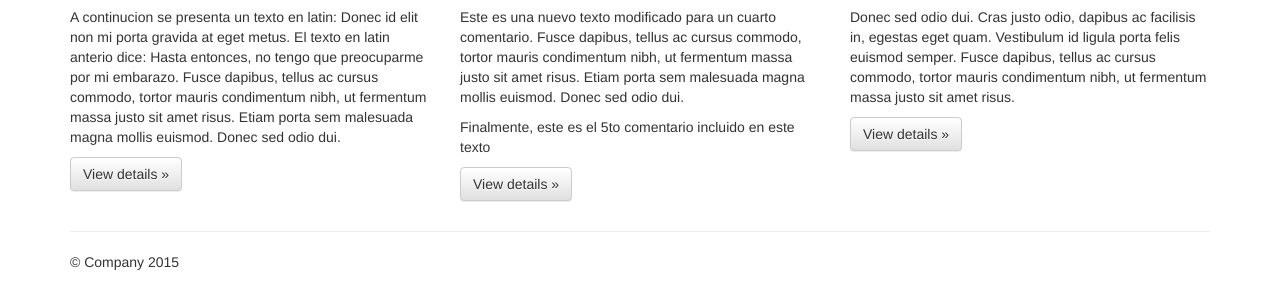
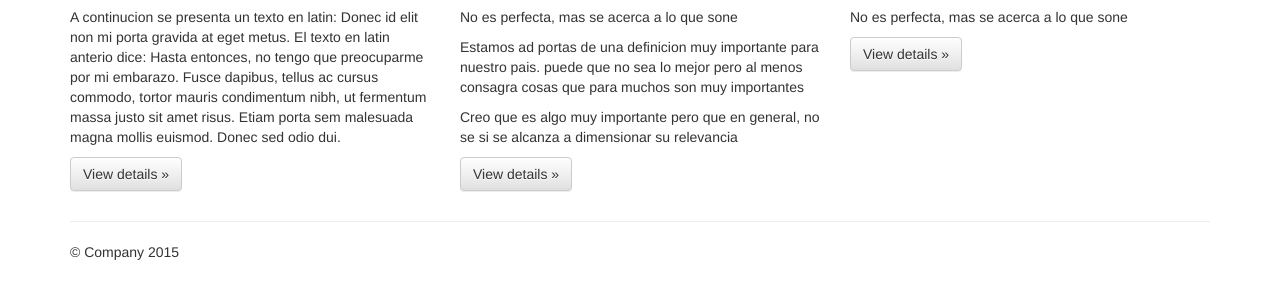
Before and after one commit to MSEscobar/Trabajo2_mauricio_escobar, a plain HTML site: page index.html in a window 1280 px wide. Shown: the part 497-800 px from the top of the page. Drawn offline with nearby package versions, Linux system fonts and the light colour scheme.

Commit message:
Primer texto incluido en Feature2

```diff
--- a/index.html
+++ b/index.html
@@ -71,14 +71,15 @@
         </div>
         <div class="col-md-4">
           <h2>Heading</h2>
-          <p>Este es una nuevo texto modificado para un cuarto comentario. Fusce dapibus, tellus ac cursus commodo, tortor mauris condimentum nibh, ut fermentum massa justo sit amet risus. Etiam porta sem malesuada magna mollis euismod. Donec sed odio dui. </p>
-          <p>Finalmente, este es el 5to comentario incluido en este texto</p>
+	  <p>No es perfecta, mas se acerca a lo que sone</p>
+	  <p>Estamos ad portas de una definicion muy importante para nuestro pais. puede que no sea lo mejor pero al menos consagra cosas que para muchos son muy importantes</p>
+	  <p>Creo que es algo muy importante pero que en general, no se si se alcanza a dimensionar su relevancia</p>
 	  <p><a class="btn btn-default" href="#" role="button">View details &raquo;</a></p>
        </div>
         <div class="col-md-4">
           <h2>Heading</h2>
-          <p>Donec sed odio dui. Cras justo odio, dapibus ac facilisis in, egestas eget quam. Vestibulum id ligula porta felis euismod semper. Fusce dapibus, tellus ac cursus commodo, tortor mauris condimentum nibh, ut fermentum massa justo sit amet risus.</p>
-          <p><a class="btn btn-default" href="#" role="button">View details &raquo;</a></p>
+          <p>No es perfecta, mas se acerca a lo que sone</p>
+	  <p><a class="btn btn-default" href="#" role="button">View details &raquo;</a></p>
         </div>
       </div>
 
```
